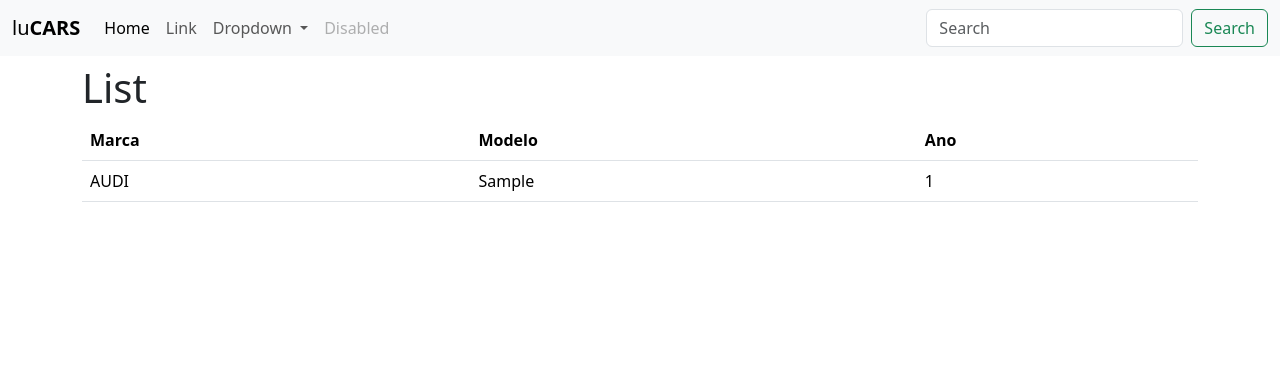
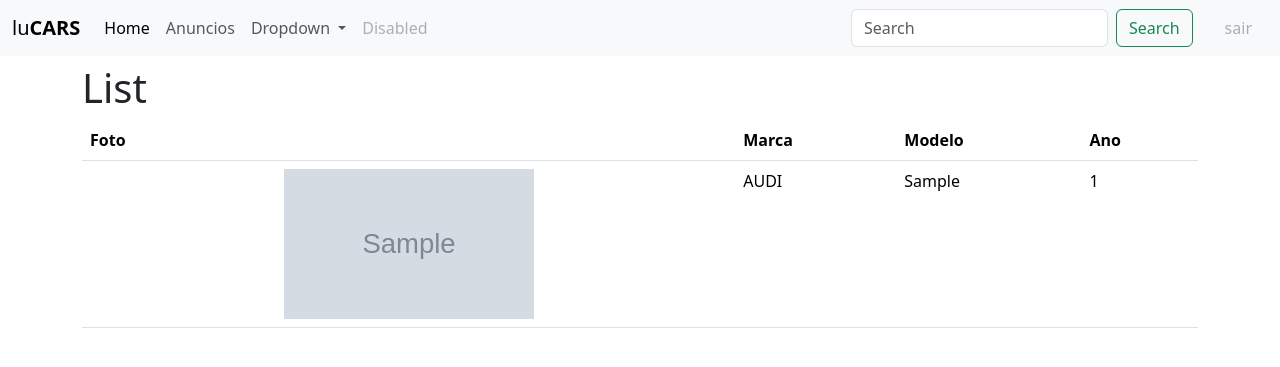
Before and after one commit to Kl4uz/django_project, a Django app: page /veiculo/ in a window 1280 px wide. Shown: the top 367 px of the page. Run offline with Django 4.2, Linux system fonts and the light colour scheme; tables that the repository leaves empty hold one stand-in row (values such as "Sample post"); grey boxes marked "Sample" are stand-in pictures.

Commit message:
template list veicles now working showing car pictires

```diff
--- a/Sistema/Sistema/urls.py
+++ b/Sistema/Sistema/urls.py
@@ -1,6 +1,8 @@
 from django.contrib import admin
 from django.urls import path, include
 from .views import home, cadastro, login
+from django.conf.urls.static import static
+from django.conf import settings
 
 
 urlpatterns = [
@@ -12,3 +14,7 @@ urlpatterns = [
     path('veiculo/', include('veiculo.urls'), name='veiculo')
     # name = 'nome' é sensivel a Maiúsculo e minusculo!
 ]
+
+
+if settings.DEBUG:
+    urlpatterns += static(settings.MEDIA_URL, document_root=settings.MEDIA_ROOT)
--- a/Sistema/templates/veiculo/criar.html
+++ b/Sistema/templates/veiculo/criar.html
@@ -0,0 +1 @@
+hello
--- a/Sistema/templates/veiculo/list.html
+++ b/Sistema/templates/veiculo/list.html
@@ -24,7 +24,7 @@
                         <a class="nav-link active" aria-current="page" href="#">Home</a>
                     </li>
                     <li class="nav-item">
-                        <a class="nav-link" name="create" method="POST", href='{%url 'veiculo'%}' action=>Link</a>
+                        <a class="nav-link" name="create" method="POST" type='submit' href='{% url "criar-veiculo" %}' >Anuncios</a>
                     </li>
                     <li class="nav-item dropdown">
                         <a class="nav-link dropdown-toggle" href="#" role="button" data-bs-toggle="dropdown"
@@ -46,8 +46,16 @@
                 </ul>
                 <form class="d-flex" role="search">
                     <input class="form-control me-2" type="search" placeholder="Search" aria-label="Search">
-                    <button class="btn btn-outline-success" type="submit">Search</button>
+                    <button class="btn btn-outline-success me-4" type="submit">Search</button>
                 </form>
+                <ul class="navbar-nav me-end me-2">
+                    <li>
+                        <div class="">
+                            <button class="nav-link disabled" aria-disabled="true" type="submit" name='exit' href="{% url "home" %}" method='POST'>sair</button>
+                        </div>
+                    </li>
+                </ul>
+
             </div>
         </div>
     </nav>
@@ -56,7 +64,7 @@
         <table class="table">
             <thead>
                 <tr>
-
+                    <th scope="col">Foto</th>
                     <th scope="col">Marca</th>
                     <th scope="col">Modelo</th>
                     <th scope="col">Ano</th>
@@ -66,6 +74,11 @@
 
                 {%for x in veiculo %}
                 <tr>
+                    <td>
+                        <div class='text-center'>
+                            <img src={{x.foto.url}} href={{x.modelo}} height="150px" width='250px'>
+                        </div>
+                    </td>
                     <td>{{x.get_marca_display }}</td>
                     <td>{{x.modelo}}</td>
                     <td>{{x.ano | default:"-"}}</td>
--- a/Sistema/veiculo/models.py
+++ b/Sistema/veiculo/models.py
@@ -6,5 +6,5 @@ class Veiculo(models.Model):
     modelo = models.CharField(max_length=100)
     ano = models.IntegerField()
     cor = models.SmallIntegerField(choices= OPCOES_CORES)
-    foto = models.ImageField(blank = True, null = True, upload_to = 'veiculo/fotos')
+    foto = models.ImageField(blank = True, null = True, upload_to = '')
     combustivel = models.SmallIntegerField(choices= OPCOES_COMBUSTIVEIS)
--- a/Sistema/veiculo/urls.py
+++ b/Sistema/veiculo/urls.py
@@ -1,8 +1,15 @@
 from django.urls import path
 from .views import ListarVeiculos, CriarVeiculos, SerializadorVeiculo, APIListarVeiculos
+from django.conf import settings
+from django.conf.urls.static import static
+
 
 urlpatterns = [
     path('', ListarVeiculos.as_view(), name='veiculo'),
-    path('criar-veiculo', CriarVeiculos, name='criar-veiculo'),
+    path('criar/', CriarVeiculos, name='criar-veiculo'),
     path('api/', APIListarVeiculos.as_view(), name='api-listar-veiculo')
 ]
+
+
+if settings.DEBUG:
+    urlpatterns += static(settings.MEDIA_URL, document_root=settings.MEDIA_ROOT)
--- a/Sistema/veiculo/views.py
+++ b/Sistema/veiculo/views.py
@@ -1,5 +1,7 @@
 from django.shortcuts import render, redirect
 from .models import Veiculo
+from django.views.generic import View
+from django.contrib.auth import logout
 from django.http import Http404, FileResponse, HttpResponse
 from django.contrib.auth.mixins import LoginRequiredMixin
 from django.views.generic import ListView,FormView
@@ -15,13 +17,24 @@ class ListarVeiculos(ListView):
     model = Veiculo
     context_object_name = 'veiculo'
 
+    def post(self, request):
+        if 'create' in request.POST:
+            return redirect('create-veiculo')
+
+        if 'exit' in request.POST:
+            logout(request)
+            return redirect('home')
+
+        #caso contrario renderiza normalmente
+        return self.render_to_response({})
+
     # if request.method == 'GET':
     #     model = Veiculo.objects.all()
     #     return render(request, 'veiculo/list.html', {'veiculos': model})
 
 
 def CriarVeiculos(request):
-    return render(request, 'veiculos/criar.html')
+    return render(request, 'veiculo/criar.html')
 
 
 class APIListarVeiculos(ListAPIView):
```
Also changed, not shown: Sistema/Sistema/settings.py (+8 -0 lines), Sistema/veiculo/fotos/640_480_folhacar_hyundai-azera-3-3-v6-completissimo-aut-10-11-ad1aa1-1.jpg (renamed from veiculo/fotos/640_480_folhacar_hyundai-azera-3-3-v6-completissimo-aut-10-11-ad1aa1-1.jpg), Sistema/veiculo/fotos/audi.jpg (added), Sistema/veiculo/fotos/civic.jpg (renamed from veiculo/fotos/civic.jpg), Sistema/veiculo/fotos/m3.jpg (renamed from veiculo/fotos/m3.jpg), Sistema/veiculo/fotos/opala.jpeg (added), veiculo/fotos/m3_ZkIUNrI.jpg (deleted).
